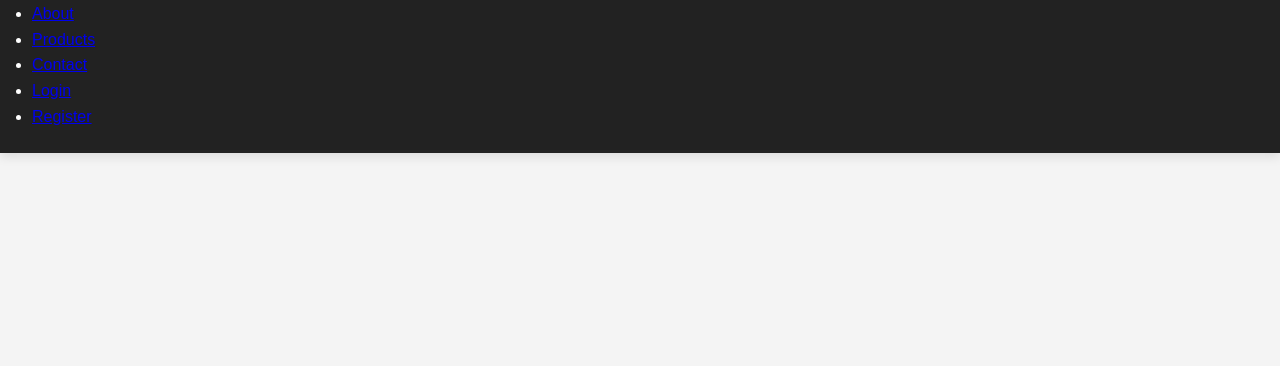
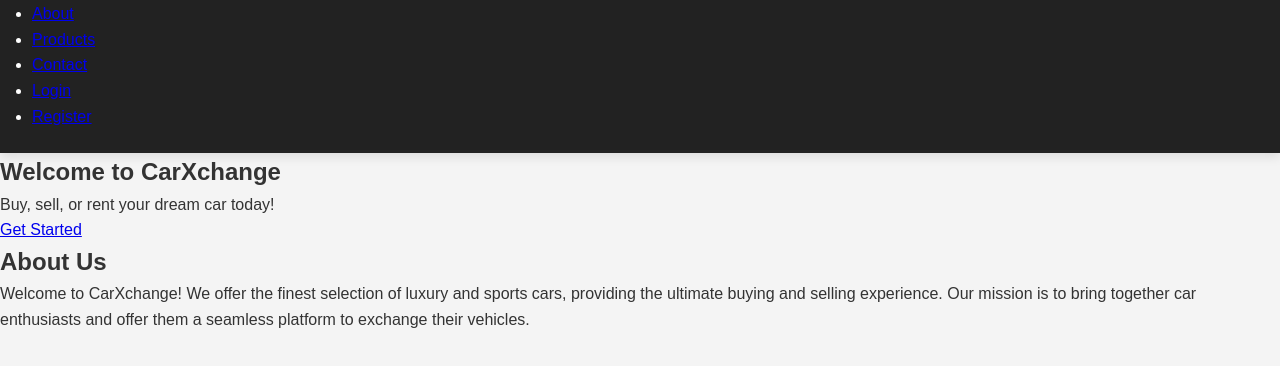
Before and after one commit to Erjoon7/CarXchange, a plain HTML site: page index.html in a window 1280 px wide. Shown: the part 74-440 px from the top of the page. Drawn offline with Linux system fonts and the light colour scheme.

Commit message:
Seksioni home dhe about

```diff
--- a/index.html
+++ b/index.html
@@ -20,3 +20,14 @@
       </ul>
     </nav>
   </header>
+  <main>
+    <section id="home">
+      <h1>Welcome to CarXchange</h1>
+      <p>Buy, sell, or rent your dream car today!</p>
+      <a href="register.html" class="btn">Get Started</a>
+    </section>
+
+<section id="about">
+    <h2>About Us</h2>
+    <p>Welcome to CarXchange! We offer the finest selection of luxury and sports cars, providing the ultimate buying and selling experience. Our mission is to bring together car enthusiasts and offer them a seamless platform to exchange their vehicles.</p>
+  </section>
```
